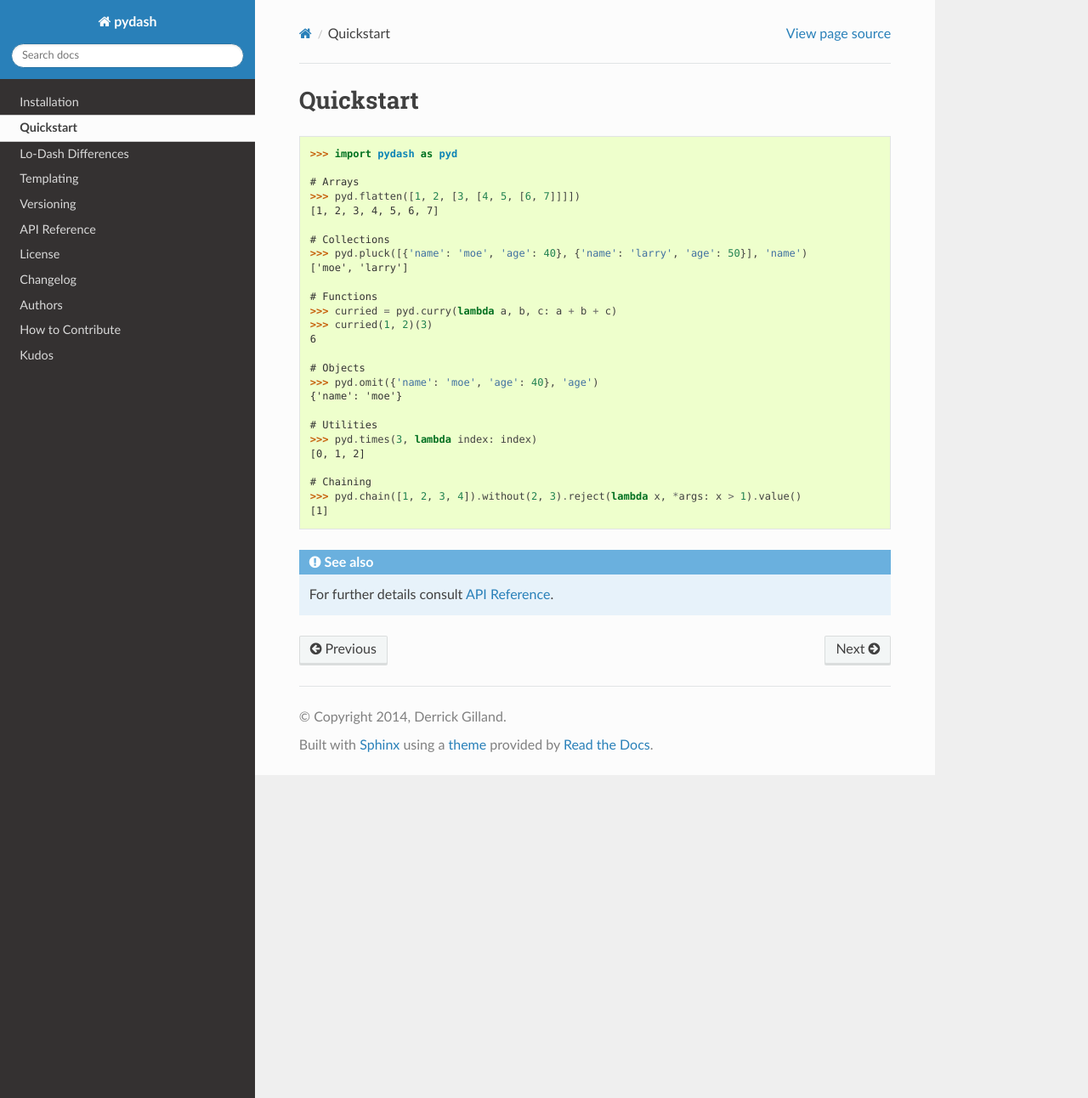
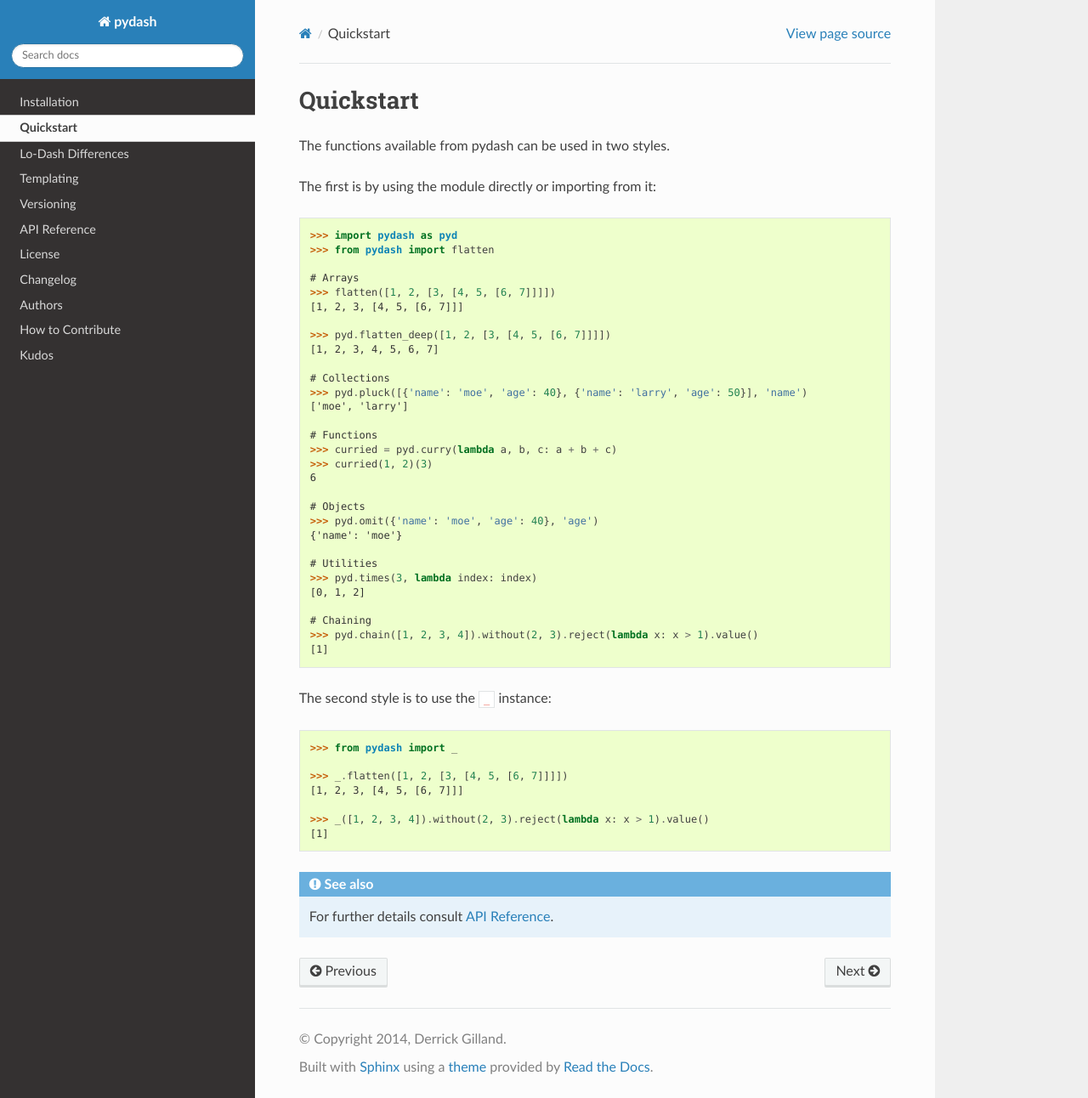
Before and after one commit to dgilland/pydash, a Sphinx documentation site: the page built from docs/quickstart.rst, in a window 1280 px wide and 1292 px high. Shown: the whole window at 85% size. Built offline with Sphinx 7.4.7 and the Read the Docs theme 2.0.0, drawn with Linux system fonts in a browser that asks for light colours; the version number could not be read and is left out.

Commit message:
Add "_" instance to docs.

```diff
--- a/docs/quickstart.rst
+++ b/docs/quickstart.rst
@@ -1,12 +1,21 @@
 Quickstart
 ==========
+
+The functions available from pydash can be used in two styles.
+
+The first is by using the module directly or importing from it:
+
 
 .. doctest::
 
     >>> import pydash as pyd
+    >>> from pydash import flatten
 
     # Arrays
-    >>> pyd.flatten([1, 2, [3, [4, 5, [6, 7]]]])
+    >>> flatten([1, 2, [3, [4, 5, [6, 7]]]])
+    [1, 2, 3, [4, 5, [6, 7]]]
+
+    >>> pyd.flatten_deep([1, 2, [3, [4, 5, [6, 7]]]])
     [1, 2, 3, 4, 5, 6, 7]
 
     # Collections
@@ -27,7 +36,21 @@
     [0, 1, 2]
 
     # Chaining
-    >>> pyd.chain([1, 2, 3, 4]).without(2, 3).reject(lambda x, *args: x > 1).value()
+    >>> pyd.chain([1, 2, 3, 4]).without(2, 3).reject(lambda x: x > 1).value()
+    [1]
+
+
+The second style is to use the ``_`` instance:
+
+
+.. doctest::
+
+    >>> from pydash import _
+
+    >>> _.flatten([1, 2, [3, [4, 5, [6, 7]]]])
+    [1, 2, 3, [4, 5, [6, 7]]]
+
+    >>> _([1, 2, 3, 4]).without(2, 3).reject(lambda x: x > 1).value()
     [1]
 
 
```
Also changed, not shown: docs/api.rst (+39 -0 lines).
